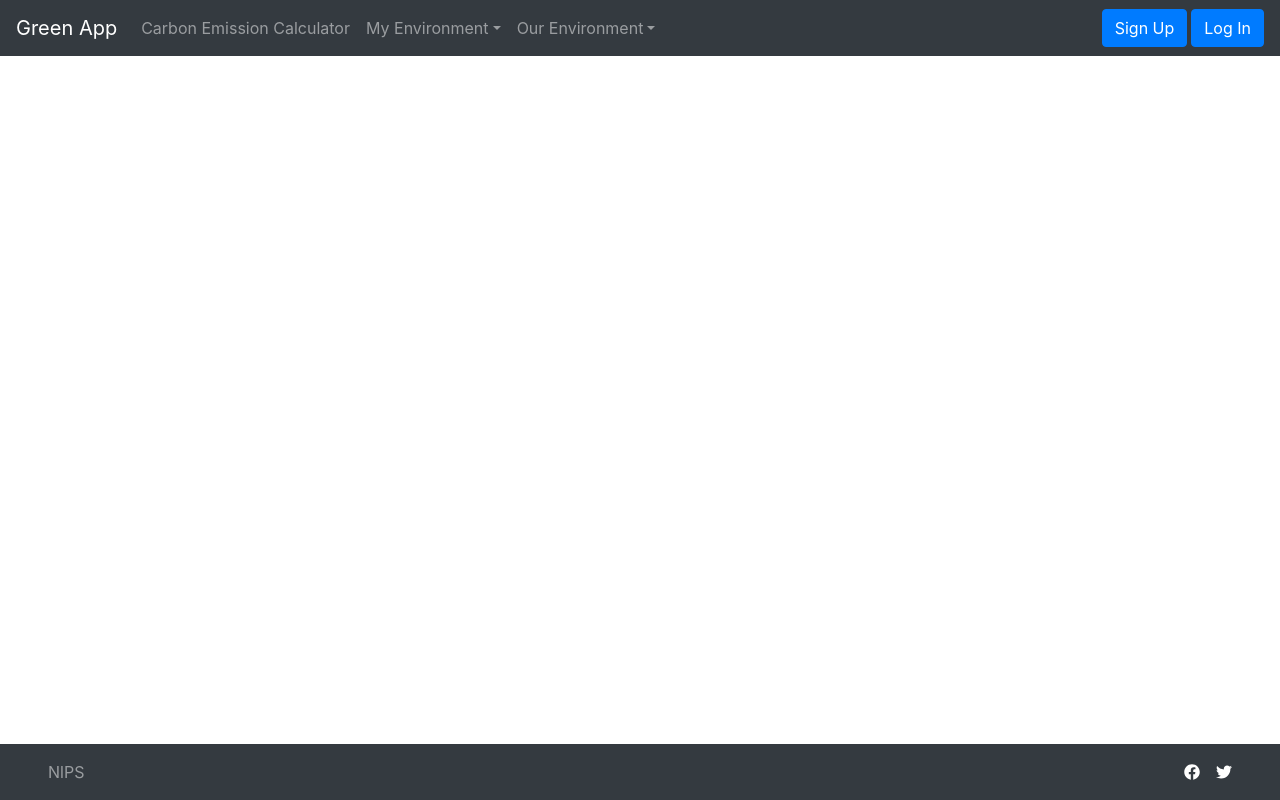
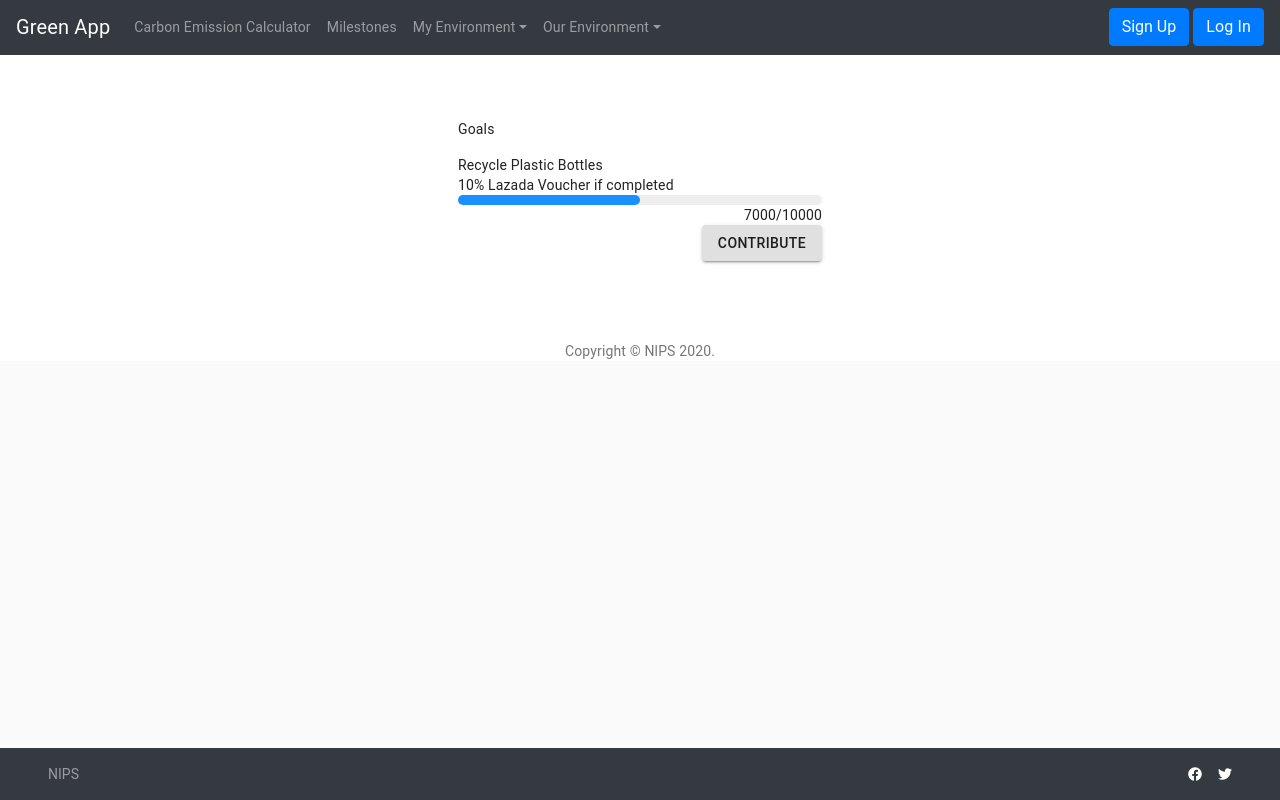
Before and after one commit to PhilipWee/Green-App, a React (Create React App) app in the folder green-app-frontend/: page /milestones in a window 1280 px wide. Built offline with nearby package versions, Linux system fonts and the light colour scheme.

Commit message:
Milestones page added

```diff
--- a/green-app-frontend/src/App.js
+++ b/green-app-frontend/src/App.js
@@ -14,6 +14,7 @@ import CertificateGeneration from "./components/pages/certificate-generation.com
 import CommunityPage from "./components/pages/community-page.component";
 import LandingPage from "./components/pages/landing-page.component";
 import LoginPage from "./components/pages/login-page.component";
+import Milestones from "./components/pages/milestones.component";
 
 //Navbar Imports
 import Navbar from "./components/navbars/navbar.component";
@@ -25,7 +26,7 @@ class App extends Component {
   constructor(props) {
     super(props);
     this.state = {
-      color:'#c5c5da'
+      color:'#FFFFFF'
     }
   }
 
@@ -49,6 +50,7 @@ class App extends Component {
             <Route path="/community-page" exact component={CommunityPage} />
             <Route path="/login-page" exact component={LoginPage} />
             <Route path="/" exact component={LandingPage} />
+            <Route path="/milestones" exact component={Milestones} />
           </Switch>
           <NavbarBottom></NavbarBottom>
         </div>
--- a/green-app-frontend/src/components/navbars/navbar.component.js
+++ b/green-app-frontend/src/components/navbars/navbar.component.js
@@ -29,6 +29,9 @@ const Example = (props) => {
           <Nav className="mr-auto" navbar>
             <NavItem>
               <NavLink href="/carbon-emission-calculator/">Carbon Emission Calculator</NavLink>
+            </NavItem>
+            <NavItem>
+              <NavLink href="/milestones">Milestones</NavLink>
             </NavItem>
             <UncontrolledDropdown nav inNavbar>
               <DropdownToggle nav caret>
--- /dev/null
+++ b/green-app-frontend/src/components/pages/milestones.component.jsx
@@ -0,0 +1,83 @@
+import React, { Component } from 'react';
+import Avatar from '@material-ui/core/Avatar';
+import Button from '@material-ui/core/Button';
+import CssBaseline from '@material-ui/core/CssBaseline';
+import TextField from '@material-ui/core/TextField';
+import FormControlLabel from '@material-ui/core/FormControlLabel';
+import Checkbox from '@material-ui/core/Checkbox';
+import Link from '@material-ui/core/Link';
+import Grid from '@material-ui/core/Grid';
+import Box from '@material-ui/core/Box';
+import LockOutlinedIcon from '@material-ui/icons/LockOutlined';
+import { makeStyles, withStyles } from '@material-ui/core/styles';
+import LinearProgress from '@material-ui/core/LinearProgress'
+import Typography from '@material-ui/core/Typography';
+import Container from '@material-ui/core/Container';
+import Card from '@material-ui/core/Card';
+import MilestoneUnit from '../subcomponents/milestone-unit.component';
+
+function Copyright() {
+    return (
+        <Typography variant="body2" color="textSecondary" align="center">
+            {'Copyright © '}
+            <Link color="inherit" href="https://material-ui.com/">
+                NlPS
+        </Link>{' '}
+            {new Date().getFullYear()}
+            {'.'}
+        </Typography>
+    );
+}
+
+
+
+const useStyles = makeStyles((theme) => ({
+    paper: {
+        paddingTop: theme.spacing(8),
+        display: 'flex',
+        flexDirection: 'column',
+        paddingLeft: theme.spacing(2),
+        paddingRight: theme.spacing(2),
+        paddingBottom: theme.spacing(2)
+    },
+    avatar: {
+        margin: theme.spacing(1),
+        backgroundColor: theme.palette.secondary.main,
+    },
+    form: {
+        width: '100%', // Fix IE 11 issue.
+        marginTop: theme.spacing(1),
+    },
+    submit: {
+        margin: theme.spacing(3, 0, 2),
+    },
+    card: {
+        padding: theme.spacing(4),
+        background: 'rgba(255, 255, 255, 0.9)',
+        borderRadius: '25px'
+    }
+}));
+
+export default function Milestones() {
+
+    const classes = useStyles();
+
+    return (
+        <Container component="main" maxWidth="xs" >
+
+            <CssBaseline />
+
+            <div className={classes.paper}>
+                <Grid container direction='row' justify="space-between">
+                    <Grid item>Goals</Grid>
+
+                </Grid>
+                <MilestoneUnit></MilestoneUnit>
+
+            </div>
+            <Box mt={8}>
+                <Copyright />
+            </Box>
+        </Container>
+    );
+}
--- /dev/null
+++ b/green-app-frontend/src/components/subcomponents/milestone-unit.component.jsx
@@ -0,0 +1,71 @@
+import React, { Component } from 'react';
+import Grid from '@material-ui/core/Grid';
+import Box from '@material-ui/core/Box';
+import { makeStyles, withStyles } from '@material-ui/core/styles';
+import LinearProgress from '@material-ui/core/LinearProgress'
+import Button from '@material-ui/core/Button';
+
+const BorderLinearProgress = withStyles((theme) => ({
+    root: {
+      height: 10,
+      borderRadius: 5,
+    },
+    colorPrimary: {
+      backgroundColor: theme.palette.grey[theme.palette.type === 'light' ? 200 : 700],
+    },
+    bar: {
+      borderRadius: 5,
+      backgroundColor: '#1a90ff',
+    },
+  }))(LinearProgress);
+
+class MilestoneUnit extends Component {
+
+    render() {
+        return (
+            <Box mt={2}>
+                <Grid container direction='column'>
+                    <Grid item>Recycle Plastic Bottles</Grid>
+                    <Grid item>10% Lazada Voucher if completed</Grid>
+                    <Grid item><BorderLinearProgress variant='determinate' value={50} /></Grid>
+                    <Grid item>
+                        <Grid container direction='row' justify='flex-end'>
+                            <Grid item>7000/10000</Grid>
+                        </Grid>
+                    </Grid>
+                    <Grid item>
+                        <Grid container alignItems="flex-start" justify="flex-end" direction="row">
+                            <Button variant="contained">Contribute</Button>
+                        </Grid>
+                    </Grid>
+
+                </Grid>
+
+
+            </Box>
+            // <Col className="pb-5 mb-5" lg="4">
+            //     <Card className="card-lift--hover shadow border-0">
+            //         <CardImg variant="top" src={this.props.map_img_featured} />
+            //         <CardBody className="pb-5">
+            //             <h6 className="text-primary text-uppercase">
+            //                 {this.props.map_name}
+            //             </h6>
+            //             <p className="description">
+            //                 {this.props.map_description}
+            //             </p>
+            //             <Button
+            //                 className="mt-2"
+            //                 color="primary"
+            //                 href="#pablo"
+            //                 onClick={e => e.preventDefault()}
+            //             >
+            //                 Develop Strats
+            //               </Button>
+            //         </CardBody>
+            //     </Card>
+            // </Col>
+        )
+    }
+}
+
+export default MilestoneUnit
```
